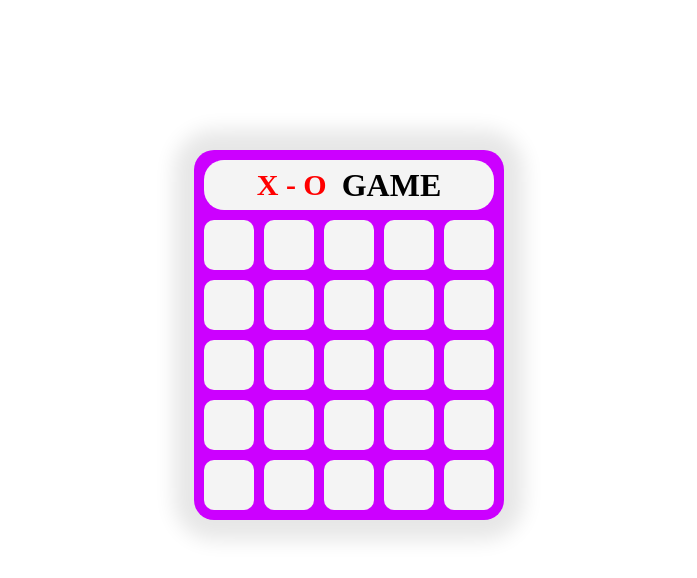
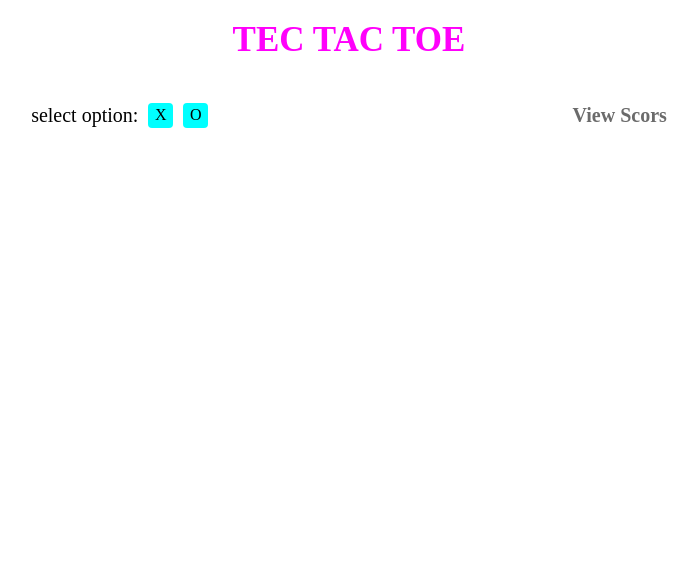
Before and after one commit to MohammedElghanam/MOHAMMED_ELGHANAM_TIC_TAC_TOE, a plain HTML site: page index.html in a window 1280 px wide. Shown: the whole page, without its empty margins (291-988 px from the left). Drawn offline with Linux system fonts and the light colour scheme.

Commit message:
update the project

```diff
--- a/index.html
+++ b/index.html
@@ -12,151 +12,90 @@
         }
 
         body{
+            /* background-color: blue; */
+            display: flex;
+            flex-direction: column;
+            justify-content: center;
+            align-items: center;
+        }
+
+        .title h1{
+            /* background-color: blueviolet; */
+            width: screen;
+            color: rgb(255, 0, 251);
+            font-size: 35px;
+            height: 80px;
             display: flex;
             justify-content: center;
             align-items: center;
-            /* background-color: blue; */
+            gap: 10px;
         }
 
-        .container{
+        .title .bar{
+            height: 50px;
+            width: 1000px;
+            /* background-color: red; */
+            margin: 0px 150px ;
             padding: 10px;
-            margin-top: 150px;
-            background-color: rgb(204, 0, 255);
-            display: grid;
+            display: flex;
+            justify-content: space-around;
+            align-items: center;
+        }
+
+        .bar .option{
+            display: flex;
             justify-content: center;
             align-items: center;
-            grid-template-columns: repeat(5, 50px);
-            grid-template-rows: repeat(5, 50px);
             gap: 10px;
-            box-shadow: 0 0 20px 20px rgb(231, 231, 231);
-            border-radius: 20px;
         }
 
-        .rect{
-            grid-column: span 1;
-            height: 50px;
-            background-color: #f4f4f4;
-            border-radius: 10px;
+        .bar a{
+            text-decoration: none;
+            font-size: 20px;
+            font-weight: 800;
+            color: #6b6b6b;
+        }
+
+        .option p{
+            font-size: 20px;
+        }
+
+        .option div{
+            width: 25px;
+            height: 25px;
+            border-radius: 4px;
+            background-color: aqua;
             display: flex;
             align-items: center;
             justify-content: center;
         }
 
-        .rect:hover{
-            background-color: rgb(232, 232, 232);
-        }
-
-        #item{
-            grid-column: span 5;
-            height: 50px;
-            background-color: #f4f4f4;
-            display: flex;
-            justify-content: center;
-            align-items: center;
-            gap: 15px;
-            border-radius: 20px;
-        }
-
-        #item span{
-            color: rgb(255, 0, 0);
-            font-size: 30px;
-            font-weight: bold;
+        .container{
+            background-color: blue;
+            /* width: 1000px;
+            height: 100px; */
         }
 
     </style>
+
 </head>
 <body>
+    <div class="title">
+        <h1>TEC TAC TOE</h1>
+        <div class="bar">
+            <div class="option">
+                <p>select option: </p>
+                <div class="">X</div>
+                <div class="">O</div>
+            </div>
+            <a href="">View Scors</a>
+        </div>
+    </div>
 
-    <div class="container">
-
-        <div class="" id="item">
-            <span> X - O</span>
-            <h1>GAME</h1>
-        </div>
-
-        <div class="rect" id="item1" onclick="rungame(this.id)"></div>
-        <div class="rect" id="item2" onclick="rungame(this.id)"></div>
-        <div class="rect" id="item3" onclick="rungame(this.id)"></div>
-        <div class="rect" id="item4" onclick="rungame(this.id)"></div>
-        <div class="rect" id="item5" onclick="rungame(this.id)"></div>
-
-        <div class="rect" id="item6"  onclick="rungame(this.id)"></div>
-        <div class="rect" id="item7"  onclick="rungame(this.id)"></div>
-        <div class="rect" id="item8"  onclick="rungame(this.id)"></div>
-        <div class="rect" id="item9"  onclick="rungame(this.id)"></div>
-        <div class="rect" id="item10" onclick="rungame(this.id)"></div>
-
-        <div class="rect" id="item11" onclick="rungame(this.id)"></div>
-        <div class="rect" id="item12" onclick="rungame(this.id)"></div>
-        <div class="rect" id="item13" onclick="rungame(this.id)"></div>
-        <div class="rect" id="item14" onclick="rungame(this.id)"></div>
-        <div class="rect" id="item15" onclick="rungame(this.id)"></div>
-
-        <div class="rect" id="item16" onclick="rungame(this.id)"></div>
-        <div class="rect" id="item17" onclick="rungame(this.id)"></div>
-        <div class="rect" id="item18" onclick="rungame(this.id)"></div>
-        <div class="rect" id="item19" onclick="rungame(this.id)"></div>
-        <div class="rect" id="item20" onclick="rungame(this.id)"></div>
-
-        <div class="rect" id="item21" onclick="rungame(this.id)"></div>
-        <div class="rect" id="item22" onclick="rungame(this.id)"></div>
-        <div class="rect" id="item23" onclick="rungame(this.id)"></div>
-        <div class="rect" id="item24" onclick="rungame(this.id)"></div>
-        <div class="rect" id="item25" onclick="rungame(this.id)"></div>
-
-    </div>
+    <div class="container"></div>
 </body>
 </html>
 
 <script>
 
-    var VAL = "X";
-    function rungame(id){
-        // alert(id);
-
-
-        let item = document.getElementById(id);
-
-        if (VAL == "X" && item.innerHTML === "") {
-            item.innerHTML = VAL;
-            VAL = "O";
-            // alert(item.innerHTML);
-        }else if (VAL == "O" && item.innerHTML === ""){
-            item.innerHTML = VAL;
-            VAL = "X";
-            // alert(item.innerHTML);
-        }
-
-        differnce();
-
-    }
-
-    var differnce = function (){
-        var array = [];
-        for (let i = 1; i < 26 ; i++) {
-            var item = document.getElementById("item" + i).innerHTML;
-            array.push(item);
-            console.log(array[i]);
-        }
-
-        // console.log(array[4]);
-
-        // if (array[0] === array[1] && array[1] === array[2] && array[2] === array[3] && array[3] === array[4]) {
-        //     // alert("win");
-        //     console.log("win h'ori");
-
-        // }
-
-        // if (array[0] === array[5] && array[5] === array[10] && array[10] === array[15] && array[15] === array[20]) {
-        //     console.log("win ve");
-        // }
-    }
-
-
-
-    // function ip_address(wan){
-    //     function switch(man){}
-    // }
-
-    // ip_address(wan, man)
 </script>
```
